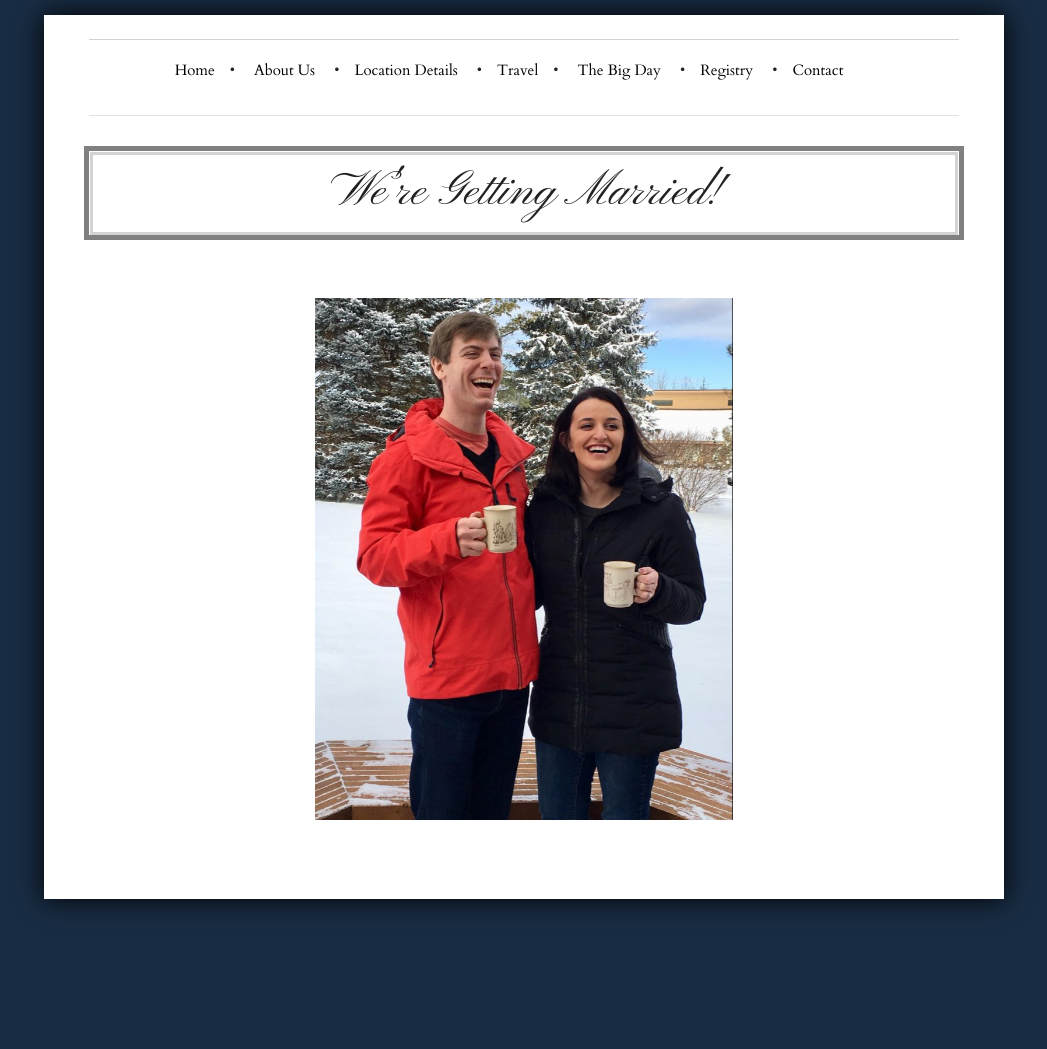
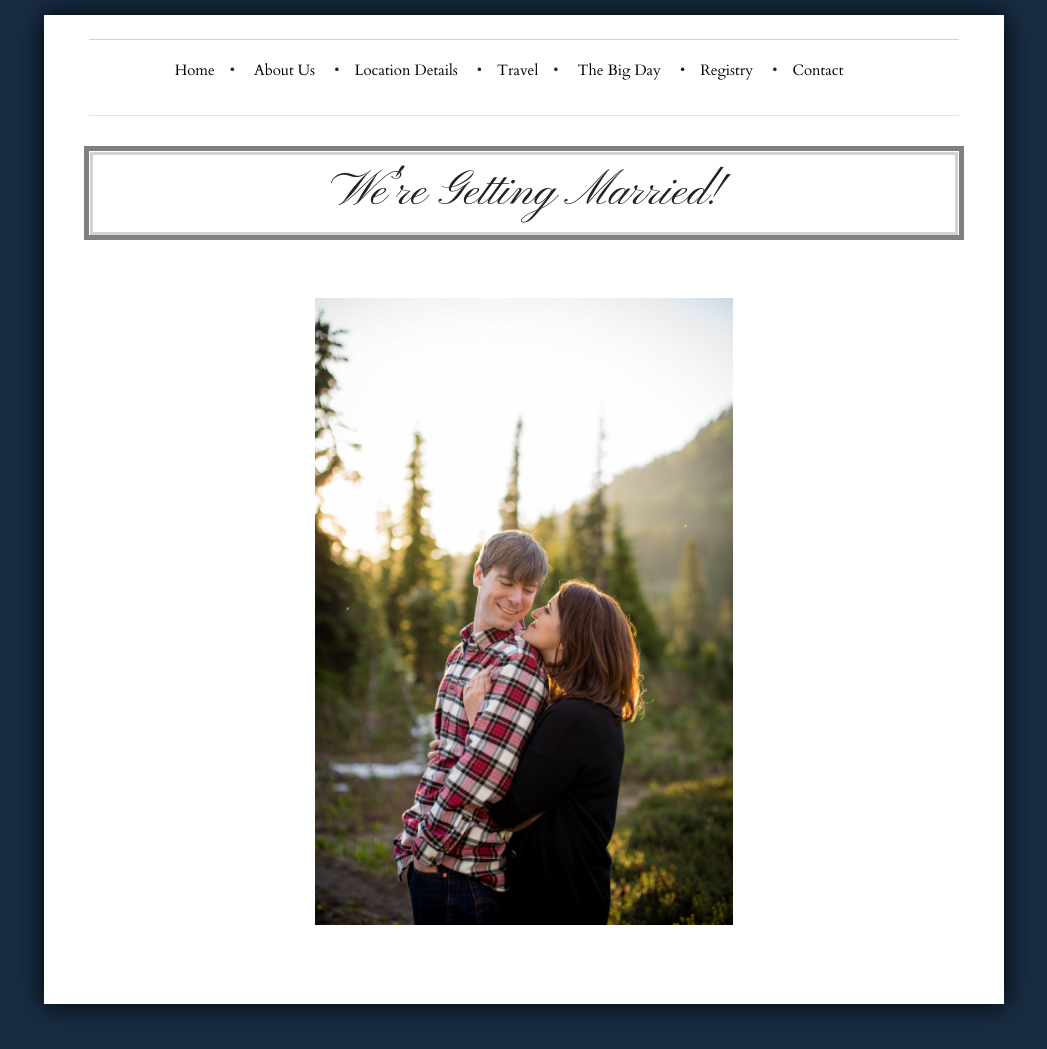
Before and after one commit to cjjeakle/DroletJeakleWedding, a Jekyll site: the page built from index.html, in a window 1280 px wide. Shown: the whole page, without its empty margins (116-1163 px from the left). Built offline with Jekyll 4.4.1, drawn with Linux system fonts in a browser that asks for light colours; nearby versions of some CDN libraries; before the commit the page ends 944 px from its top, so only the background shows below that.

Commit message:
Updated the homepage to an engagement photo

```diff
--- a/index.html
+++ b/index.html
@@ -7,7 +7,7 @@ layout: default
   <div class="offset-by-three six columns">
     <br />
     <img
-      src="/static/img/homepage.jpeg"
+      src="/static/img/engagement_photo_1.jpeg"
       title="Welcome :)"
       alt="A picture of us!"
     />
```
Also changed, not shown: static/img/engagement_photo_1.jpeg (added).
